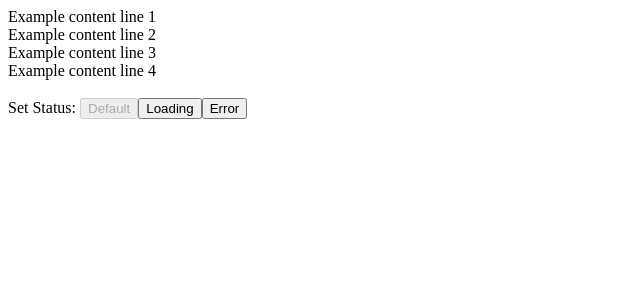
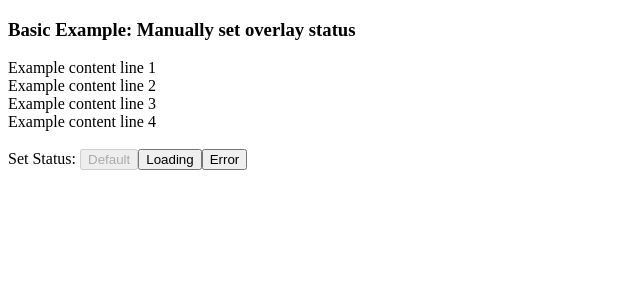
Before and after one commit to Hogbyte/angular-status-overlay, an Angular app: page / in a window 1280 px wide. Shown: the top 300 px of the page, without its empty margins (0-640 px from the left). Built offline with nearby package versions, Linux system fonts and the light colour scheme.

Commit message:
Minor UI updates.

```diff
--- a/src/app/app.component.html
+++ b/src/app/app.component.html
@@ -1,3 +1,5 @@
+<h3>Basic Example: Manually set overlay status</h3>
+
 <app-status-overlay loadingText="Loading..."
                     errorText="Error!"
                     [isLoading]="isLoading"
--- a/src/index.html
+++ b/src/index.html
@@ -9,6 +9,6 @@
   <link rel="icon" type="image/x-icon" href="favicon.ico">
 </head>
 <body>
-  <app-root></app-root>
+  <app-root>Loading the application...</app-root>
 </body>
 </html>
```
